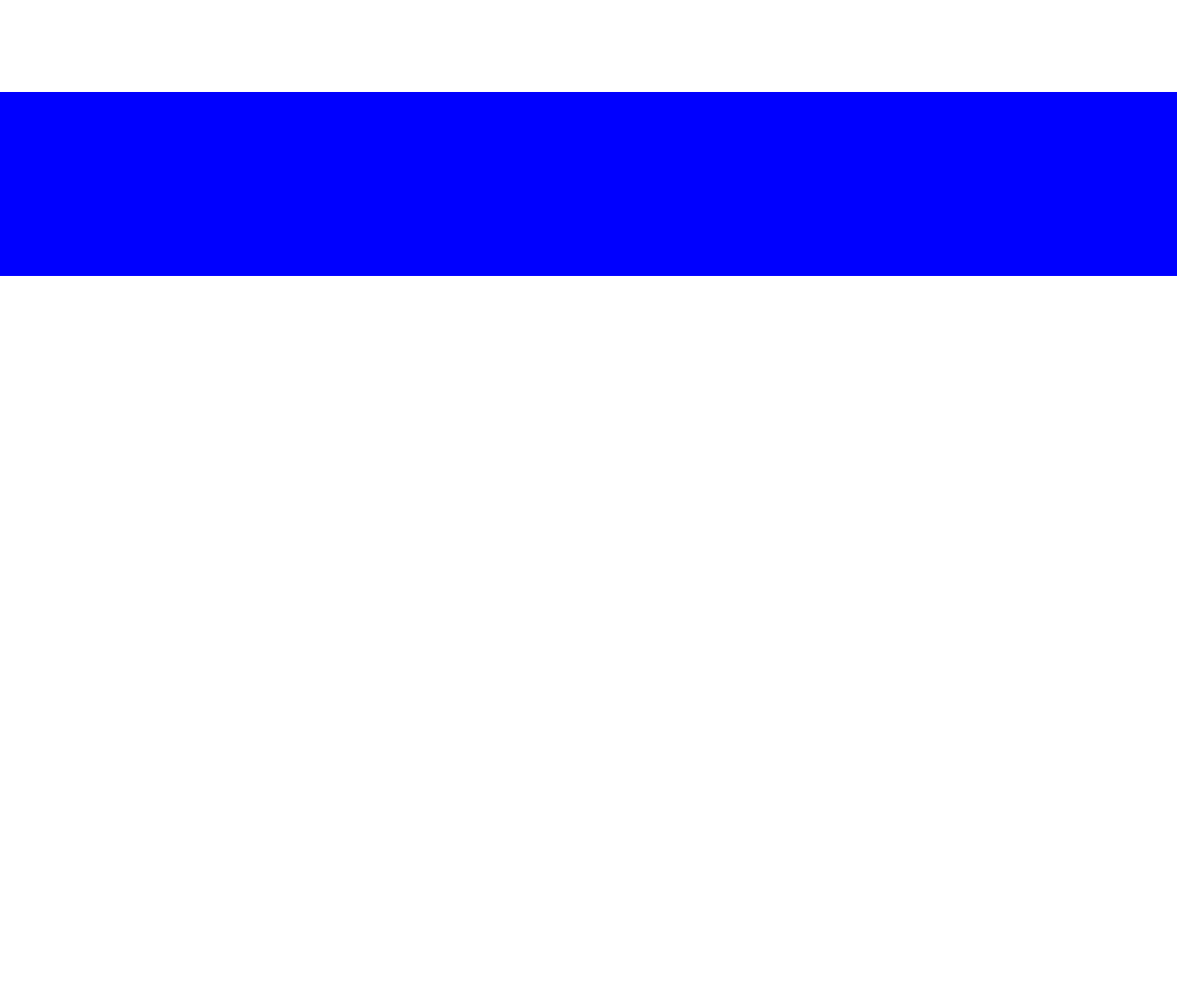
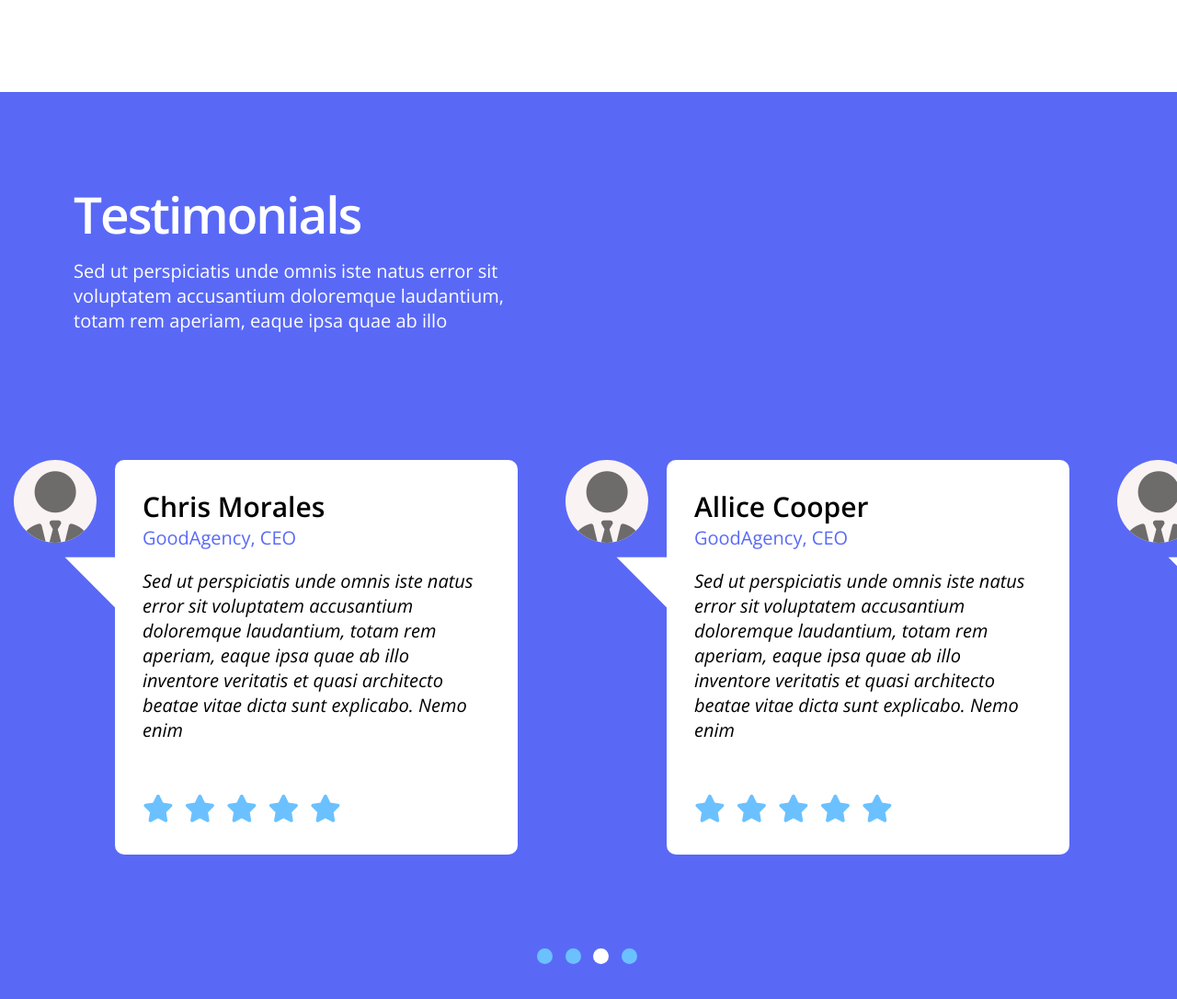
Before and after one commit to mariusjagminas/kodinu.lt, a website built with Parcel: page landing-page/src/index.html in a window 1280 px wide. Shown: the part 1876-2962 px from the top of the page at 92% size. Before the commit the page ends 2176 px from the top, so only its background shows below. Built offline with nearby package versions, Linux system fonts and the light colour scheme.

Commit message:
Add testimonials section

```diff
--- a/landing-page/src/index.html
+++ b/landing-page/src/index.html
@@ -1,24 +1,24 @@
 <!DOCTYPE html>
 <html lang="en">
-
   <head>
-  <meta charset="UTF-8">
-  <meta name="viewport" content="width=device-width, initial-scale=1.0">
+    <meta charset="UTF-8" />
+    <meta name="viewport" content="width=device-width, initial-scale=1.0" />
     <link
       href="https://fonts.googleapis.com/css2?family=Open+Sans:ital,wght@0,400;0,600;1,400;1,700&family=Varela+Round&display=swap"
-    rel="stylesheet">
+      rel="stylesheet"
+    />
     <!-- Fontawesome -->
-  <script src="https://kit.fontawesome.com/00581b272e.js" crossorigin="anonymous"></script>
-  <link rel="stylesheet" href="./styles/index.scss">
+    <script
+      src="https://kit.fontawesome.com/00581b272e.js"
+      crossorigin="anonymous"
+    ></script>
+    <link rel="stylesheet" href="./styles/index.scss" />
     <title>Creative Agency</title>
   </head>
 
   <body>
-
     <div class="background-container">
-
       <header class="header">
-
         <a href="#" class="logo">
           <div class="logo__title">Creative</div>
           <div class="logo__subtitle">Agency</div>
@@ -46,7 +46,7 @@
           </li>
         </ul>
 
-      <nav class="navigation ">
+        <nav class="navigation">
           <ul class="navigation__list">
             <li class="navigation__item">
               <a href="#" class="navigation__link">Home</a>
@@ -65,89 +65,203 @@
             </li>
           </ul>
         </nav>
-
       </header>
 
       <section class="home">
-
         <div class="card card--header-section">
           <h1 class="card__header">Welcome</h1>
-        <p class="card__text">Sed ut perspiciatis unde omnis iste natus error sit voluptatem accusantium doloremque
-          laudantium,
-          totam rem aperiam, eaque ipsa quae ab illo inventore veritatis et quasi architecto beatae vitae dicta sunt
-          explicabo. Nemo enim ipsam
+          <p class="card__text">
+            Sed ut perspiciatis unde omnis iste natus error sit voluptatem
+            accusantium doloremque laudantium, totam rem aperiam, eaque ipsa
+            quae ab illo inventore veritatis et quasi architecto beatae vitae
+            dicta sunt explicabo. Nemo enim ipsam
           </p>
         </div>
 
         <div class="home__btn-wrapper">
           <button class="btn">Start</button>
-        <button class="btn ">Portfolio</button>
+          <button class="btn">Portfolio</button>
         </div>
-
       </section>
-
     </div>
 
     <!-- Services section starts here -->
     <section class="services">
-
       <div class="services__container--left">
-
         <div class="card services__card services__card--top">
           <h2 class="card__header text--dark">Services</h2>
-        <p class="card__text text--dark">Sed ut perspiciatis unde omnis iste natus error sit voluptatem accusantium
-          doloremque
-          laudantium,
-          totam rem aperiam, eaque ipsa quae ab illo
+          <p class="card__text text--dark">
+            Sed ut perspiciatis unde omnis iste natus error sit voluptatem
+            accusantium doloremque laudantium, totam rem aperiam, eaque ipsa
+            quae ab illo
           </p>
         </div>
 
         <div class="card services__card">
-        <img src="./images/paint-roller.svg" alt="paint roller" class="services__image--paint-roller">
-        <h3 class="card__header card__header--h3 text--dark text-h3">Service</h3>
-        <p class="card__text text--dark">Sed ut perspiciatis unde omnis iste natus error sit voluptatem
-          accusantium
-          doloremque
-          laudantium,
-          totam rem aperiam, eaque ipsa quae ab illo
+          <img
+            src="./images/paint-roller.svg"
+            alt="paint roller"
+            class="services__image--paint-roller"
+          />
+          <h3 class="card__header card__header--h3 text--dark text-h3">
+            Service
+          </h3>
+          <p class="card__text text--dark">
+            Sed ut perspiciatis unde omnis iste natus error sit voluptatem
+            accusantium doloremque laudantium, totam rem aperiam, eaque ipsa
+            quae ab illo
           </p>
           <div class="card__decoration"></div>
         </div>
-
       </div>
 
       <div class="services__container--right">
-
         <div class="card card--right-alignment services__card">
-        <img src="./images/laptop.svg" alt="laptop" class="services__image--laptop">
+          <img
+            src="./images/laptop.svg"
+            alt="laptop"
+            class="services__image--laptop"
+          />
           <h3 class="card__header card__header--h3 text--dark">Service</h3>
-        <p class="card__text text--dark">Sed ut perspiciatis unde omnis iste natus error sit voluptatem accusantium
-          doloremque
-          laudantium,
-          totam rem aperiam, eaque ipsa quae ab illo
+          <p class="card__text text--dark">
+            Sed ut perspiciatis unde omnis iste natus error sit voluptatem
+            accusantium doloremque laudantium, totam rem aperiam, eaque ipsa
+            quae ab illo
           </p>
           <div class="card__decoration"></div>
         </div>
 
         <div class="card card--right-alignment services__card">
-        <img src="./images/documents.svg" alt="laptop" class="services__image--documents">
+          <img
+            src="./images/documents.svg"
+            alt="laptop"
+            class="services__image--documents"
+          />
           <h3 class="card__header card__header--h3 text--dark">Service</h3>
-        <p class="card__text text--dark">Sed ut perspiciatis unde omnis iste natus error sit voluptatem accusantium
-          doloremque
-          laudantium,
-          totam rem aperiam, eaque ipsa quae ab illo
+          <p class="card__text text--dark">
+            Sed ut perspiciatis unde omnis iste natus error sit voluptatem
+            accusantium doloremque laudantium, totam rem aperiam, eaque ipsa
+            quae ab illo
           </p>
           <div class="card__decoration"></div>
         </div>
-
+      </div>
+    </section>
+    <!-- Testimonials section starts here -->
+    <section class="testimonials">
+      <div class="testimonials__container--top">
+        <div class="card testimonials__card">
+          <h2 class="card__header">Testimonials</h2>
+          <p class="card__text">
+            Sed ut perspiciatis unde omnis iste natus error sit voluptatem
+            accusantium doloremque laudantium, totam rem aperiam, eaque ipsa
+            quae ab illo
+          </p>
+        </div>
       </div>
 
+      <div class="testimonials__container--bottom">
+        <div class="feedback">
+          <div class="feedback__img-wrapper">
+            <i class="fas fa-user-tie"></i>
+          </div>
+          <div class="feedback__wrapper">
+            <h3 class="feedback__header">Chris Morales</h3>
+            <p class="feedback__subtitle">GoodAgency, CEO</p>
+            <p class="feedback__text">
+              Sed ut perspiciatis unde omnis iste natus error sit voluptatem
+              accusantium doloremque laudantium, totam rem aperiam, eaque ipsa
+              quae ab illo inventore veritatis et quasi architecto beatae vitae
+              dicta sunt explicabo. Nemo enim
+            </p>
+            <div class="feedback__stars-container">
+              <i class="fas fa-star"></i>
+              <i class="fas fa-star"></i>
+              <i class="fas fa-star"></i>
+              <i class="fas fa-star"></i>
+              <i class="fas fa-star"></i>
+            </div>
+          </div>
+        </div>
+
+        <div class="feedback">
+          <div class="feedback__img-wrapper">
+            <i class="fas fa-user-tie"></i>
+          </div>
+          <div class="feedback__wrapper">
+            <h3 class="feedback__header">Chris Morales</h3>
+            <p class="feedback__subtitle">GoodAgency, CEO</p>
+            <p class="feedback__text">
+              Sed ut perspiciatis unde omnis iste natus error sit voluptatem
+              accusantium doloremque laudantium, totam rem aperiam, eaque ipsa
+              quae ab illo inventore veritatis et quasi architecto beatae vitae
+              dicta sunt explicabo. Nemo enim
+            </p>
+            <div class="feedback__stars-container">
+              <i class="fas fa-star"></i>
+              <i class="fas fa-star"></i>
+              <i class="fas fa-star"></i>
+              <i class="fas fa-star"></i>
+              <i class="fas fa-star"></i>
+            </div>
+          </div>
+        </div>
+
+        <div class="feedback">
+          <div class="feedback__img-wrapper">
+            <i class="fas fa-user-tie"></i>
+          </div>
+          <div class="feedback__wrapper">
+            <h3 class="feedback__header">Allice Cooper</h3>
+            <p class="feedback__subtitle">GoodAgency, CEO</p>
+            <p class="feedback__text">
+              Sed ut perspiciatis unde omnis iste natus error sit voluptatem
+              accusantium doloremque laudantium, totam rem aperiam, eaque ipsa
+              quae ab illo inventore veritatis et quasi architecto beatae vitae
+              dicta sunt explicabo. Nemo enim
+            </p>
+            <div class="feedback__stars-container">
+              <i class="fas fa-star"></i>
+              <i class="fas fa-star"></i>
+              <i class="fas fa-star"></i>
+              <i class="fas fa-star"></i>
+              <i class="fas fa-star"></i>
+            </div>
+          </div>
+        </div>
+
+        <div class="feedback">
+          <div class="feedback__img-wrapper">
+            <i class="fas fa-user-tie"></i>
+          </div>
+          <div class="feedback__wrapper">
+            <h3 class="feedback__header">Maria Mercedes</h3>
+            <p class="feedback__subtitle">GoodAgency, CEO</p>
+            <p class="feedback__text">
+              Sed ut perspiciatis unde omnis iste natus error sit voluptatem
+              accusantium doloremque laudantium, totam rem aperiam, eaque ipsa
+              quae ab illo inventore veritatis et quasi architecto beatae vitae
+              dicta sunt explicabo. Nemo enim
+            </p>
+            <div class="feedback__stars-container">
+              <i class="fas fa-star"></i>
+              <i class="fas fa-star"></i>
+              <i class="fas fa-star"></i>
+              <i class="fas fa-star"></i>
+              <i class="fas fa-star"></i>
+            </div>
+          </div>
+        </div>
+      </div>
+
+      <div class="dots-container">
+        <span class="dot"></span>
+        <span class="dot"></span>
+        <span class="dot"></span>
+        <span class="dot"></span>
+      </div>
     </section>
 
-  <section class="tetimontials" style="background: blue; height: 200px;">
-
-  </section>
     <script src="./js/main.js"></script>
   </body>
-
 </html>
--- /dev/null
+++ b/landing-page/src/styles/_testimonials.scss
@@ -0,0 +1,163 @@
+.testimonials {
+  width: 100%;
+  background-color: $color-main;
+  position: relative;
+  overflow: hidden;
+
+  @include tablet-up {
+    height: 650px;
+  }
+
+  @include laptop-up {
+    height: 1038px;
+  }
+}
+
+.testimonials__container--top {
+  @include container(1160px, 20px);
+}
+
+.testimonials__card {
+  padding-top: 50px;
+  padding-bottom: 20px;
+
+  @include tablet-up {
+    padding-top: 95px;
+  }
+}
+
+.testimonials__container--bottom {
+  @include flex(null, center, column);
+
+  @include tablet-up {
+    font-size: 7px; // for resizing
+    flex-direction: row;
+    justify-content: space-between;
+    width: em(2348);
+    position: absolute;
+    top: em(710);
+    left: calc(50% - 532px);
+  }
+
+  @include laptop-up {
+    font-size: 1rem; // for resizing
+    top: em(360);
+    left: calc(50% - 1225px);
+  }
+}
+
+.feedback {
+  @include flex(flex-start, center, column);
+  font-size: 3vw; // for resizing
+  margin: 40px 0;
+
+  @include tablet-up {
+    font-size: 7px; // for resizing
+    flex-direction: row;
+    align-items: flex-start;
+  }
+
+  @include laptop-up {
+    font-size: 1rem; // for resizing
+  }
+}
+
+.feedback__img-wrapper {
+  width: em(200);
+  height: em(200);
+  margin-bottom: em(50);
+  border-radius: em(150);
+  background-color: rgb(250, 243, 243);
+  position: relative;
+  overflow: hidden;
+
+  @include tablet-up {
+    width: em(90);
+    height: em(90);
+    margin-right: em(20);
+    border-radius: em(50);
+  }
+}
+
+.fa-user-tie {
+  position: absolute;
+  color: rgb(110, 107, 107);
+  font-size: em(200);
+  left: em(1);
+  top: em(2);
+
+  @include tablet-up {
+    font-size: em(90);
+  }
+}
+
+.feedback__wrapper {
+  max-width: em(438);
+  padding: em(30);
+  border-radius: 10px;
+  background-color: $color-text;
+  position: relative;
+
+  @include tablet-up {
+    &::before {
+      content: "";
+      width: 0;
+      height: 0;
+      position: absolute;
+      top: em(100);
+      left: em(-52);
+      border-left: em(40) solid transparent;
+      border-right: em(40) solid transparent;
+      border-bottom: em(40) solid $color-text;
+      transform: rotateZ(45deg);
+    }
+  }
+}
+
+.feedback__header {
+  margin: 0;
+  font-size: em(30);
+}
+
+.feedback__subtitle {
+  margin: 0;
+  font-size: em(20);
+  color: $color-main;
+}
+
+.feedback__text {
+  font-size: em(20);
+  font-style: italic;
+}
+
+.feedback__stars-container {
+  @include flex(space-between);
+  width: em(115);
+  margin-top: em(30);
+  margin-bottom: em(3);
+  font-size: em(30);
+  color: $color-active;
+}
+
+.dots-container {
+  @include laptop-up {
+    @include flex(space-between);
+    width: 109px;
+    position: absolute;
+    bottom: 90px;
+    left: calc(50% - 56px);
+  }
+}
+
+.dot {
+  @include laptop-up {
+    width: 17px;
+    height: 17px;
+    border-radius: 17px;
+    background-color: $color-active;
+
+    &:nth-child(3) {
+      background-color: $color-text;
+    }
+  }
+}
--- a/landing-page/src/styles/index.scss
+++ b/landing-page/src/styles/index.scss
@@ -7,3 +7,4 @@
 @import "./header";
 @import "./home";
 @import "./services";
+@import "./testimonials";
```
Lines whose indentation alone changed are shown as unchanged.
